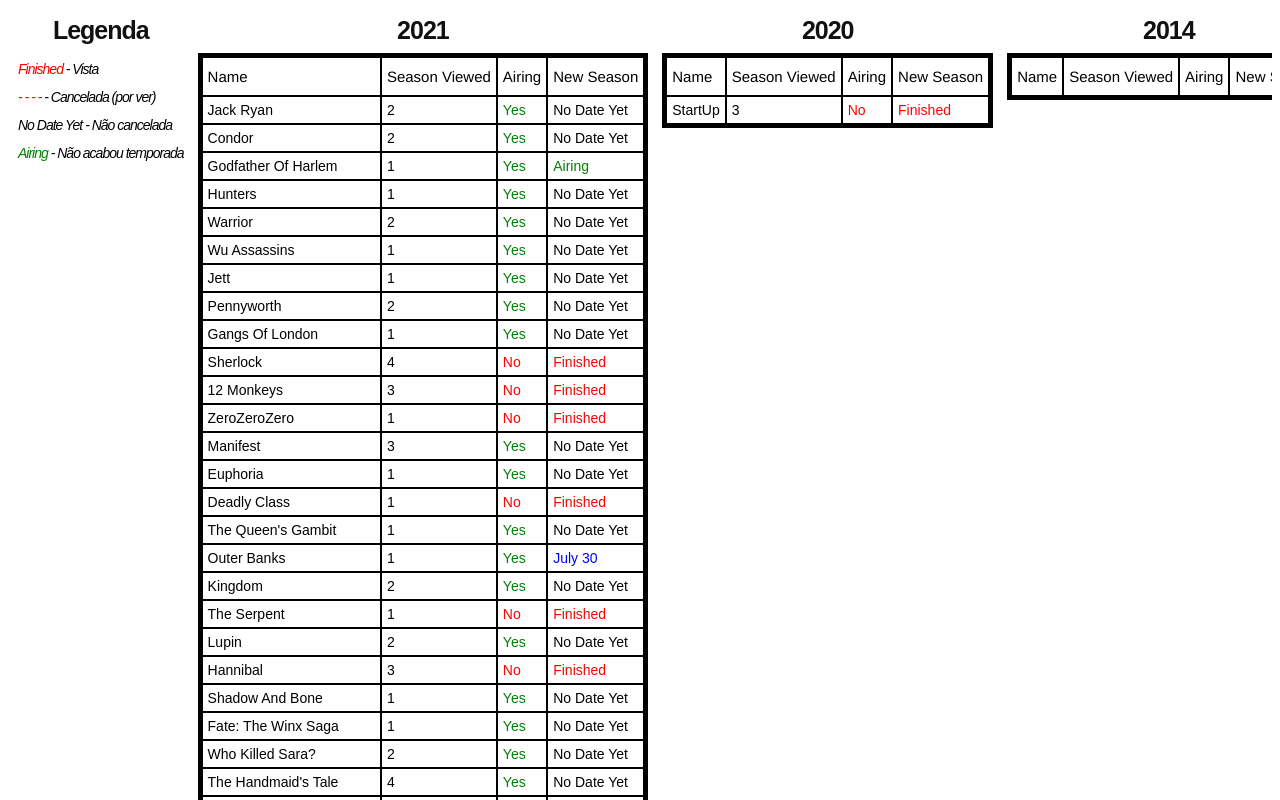
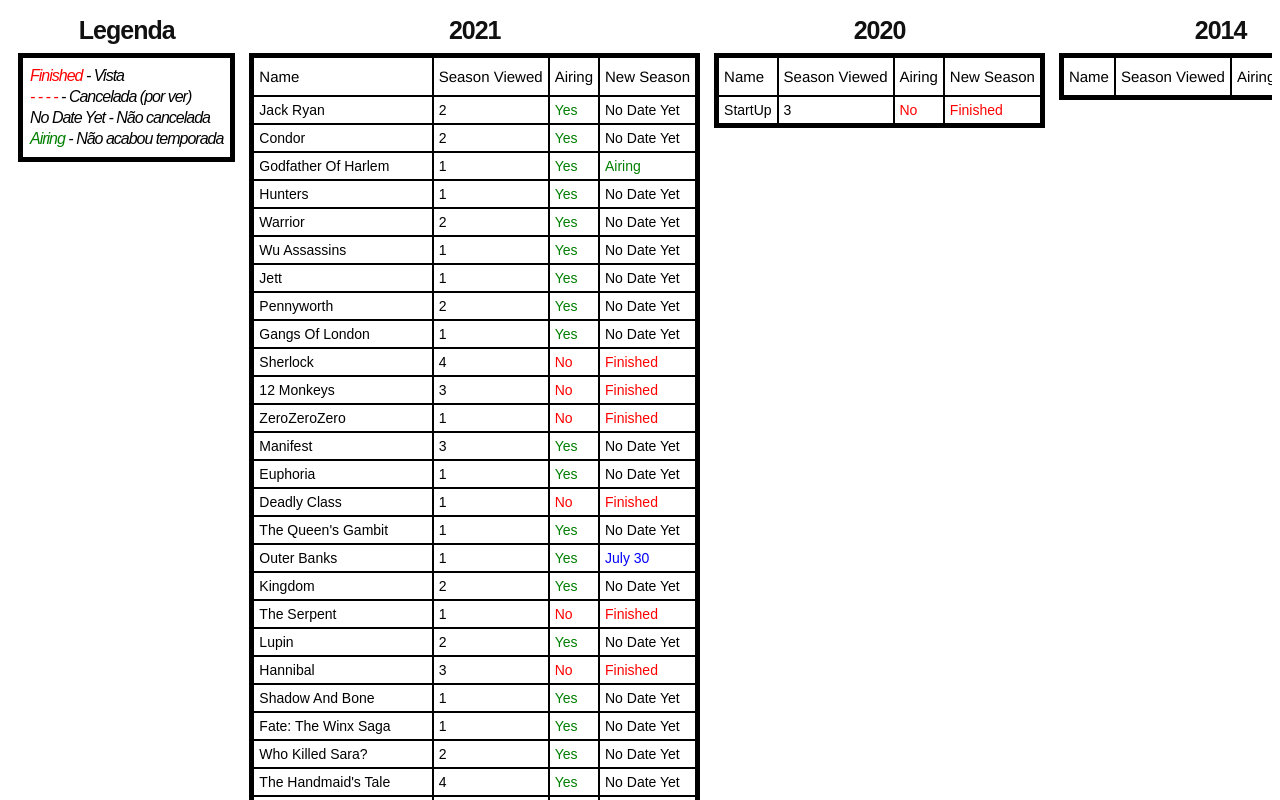
Before and after one commit to pm-franco/pm-franco.github.io, a plain HTML site: page index.html in a window 1280 px wide. Shown: the top 800 px of the page. Drawn offline with Linux system fonts and the light colour scheme.

Commit message:
Update index.html
updts

```diff
--- a/index.html
+++ b/index.html
@@ -71,12 +71,13 @@
             p {
                 color: black;
                 font-family: Arial, sans-serif;
-                font-size: 14px;
+                font-size: 16px;
                 font-style:italic;
                 font-weight: normal;
                 letter-spacing: -1px;
                 line-height: 1;
                 text-align: left;
+                margin: 5px 2px;
             }
 
         </style>
@@ -86,6 +87,10 @@
 
             <div class="aux">
                 <h1>Legenda</h1>
+                <table class="tg">
+                    <thead></thead>
+                    <tbody>
+                        <td>
                             <p>
                                 <span style="color: red">Finished</span> - Vista
                             </p>
@@ -98,10 +103,13 @@
                             <p>
                                 <span style="color: green">Airing</span> - Não acabou temporada
                             </p>
+                        </td>
+                    </tbody>
+                </table>
             </div>
             <div class="aux">
                 <h1>2021</h1>
-                <table class="tg" style="float: left">
+                <table class="tg">
                     <thead>
                         <tr>
                             <th class="tg-0lax">Name</th>
```
Lines whose indentation alone changed are shown as unchanged.
